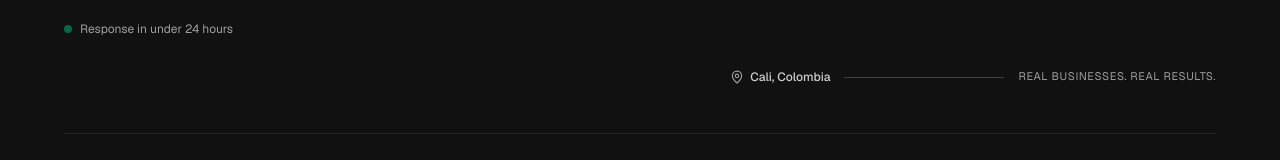
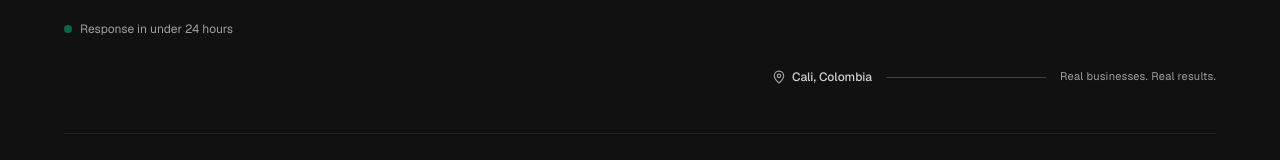
Before and after one commit to Juanpa571/portfolio, a React (Vite) app: page / in a window 1280 px wide. Shown: the part 5930-6090 px from the top of the page. Built offline with nearby package versions, Linux system fonts and the light colour scheme.

Commit message:
fix(typography): eliminate uppercase transform on footer slogan, adopt natural sentence case

```diff
--- a/src/components/layout/Footer.tsx
+++ b/src/components/layout/Footer.tsx
@@ -59,7 +59,7 @@ export const Footer: React.FC = () => {
           <source type="image/webp" srcSet="/cristo-rey-cali-night.webp" />
           <img
             src="/cristo-rey-cali-night.jpg"
-            alt="Panorámica nocturna de Cali desde Cristo Rey"
+            alt="Panorámica nocturna de Cali desde Cristo Rey — Sede de JP Studios diseño y desarrollo web"
             className="w-full h-full object-cover object-right-bottom opacity-90 transition-transform duration-1000 ease-out hover:scale-[1.01]"
             width={1376}
             height={768}
@@ -142,7 +142,7 @@ export const Footer: React.FC = () => {
               <source type="image/webp" srcSet="/cristo-rey-cali-night.webp" />
               <img
                 src="/cristo-rey-cali-night.jpg"
-                alt="Panorámica nocturna de Cali desde Cristo Rey"
+                alt="Panorámica nocturna de Cali desde Cristo Rey — Sede de JP Studios diseño y desarrollo web"
                 className="w-full h-full object-cover object-center"
                 width={1376}
                 height={768}
@@ -160,7 +160,7 @@ export const Footer: React.FC = () => {
               <span className="font-medium text-[11px] sm:text-xs">Cali, Colombia</span>
             </div>
             <span className="h-px bg-white/20 w-16 sm:w-28 lg:w-40" aria-hidden="true" />
-            <span className="text-[11px] tracking-wider text-white/60 font-sans whitespace-nowrap uppercase">
+            <span className="text-[11px] tracking-wide text-white/60 font-sans whitespace-nowrap">
               {t.footer.slogan}
             </span>
           </div>
@@ -183,7 +183,7 @@ export const Footer: React.FC = () => {
             >
               <img
                 src="/logo-horizontal-white.webp"
-                alt="JP Studios"
+                alt="JP Studios — Logotipo oficial en blanco para pie de página"
                 className="h-7 w-auto object-contain"
                 width={335}
                 height={81}
--- a/src/config/translations.ts
+++ b/src/config/translations.ts
@@ -500,7 +500,7 @@ export const translations: Record<Language, Translations> = {
       email: 'hola@jpchacon.com',
       whatsapp: 'WhatsApp (+57 317 737 1301)',
       responseBadge: 'Response in under 24 hours',
-      slogan: 'REAL BUSINESSES. REAL RESULTS.',
+      slogan: 'Real businesses. Real results.',
       brandDescription: 'Web design and digital strategies for businesses that want to scale.',
       navTitle: 'Navigation',
       servicesTitle: 'Services',
@@ -849,7 +849,7 @@ export const translations: Record<Language, Translations> = {
       email: 'hola@jpchacon.com',
       whatsapp: 'WhatsApp (+57 317 737 1301)',
       responseBadge: 'Respuesta en menos de 24 horas',
-      slogan: 'NEGOCIOS REALES. RESULTADOS REALES.',
+      slogan: 'Negocios reales. Resultados reales.',
       brandDescription: 'Diseño web y estrategias digitales para negocios que quieren crecer.',
       navTitle: 'Navegación',
       servicesTitle: 'Servicios',
```
